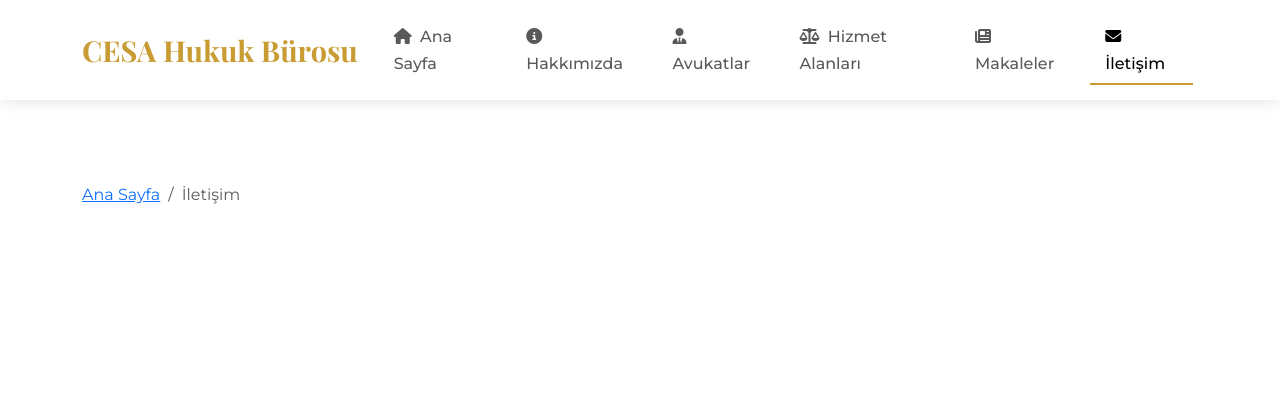
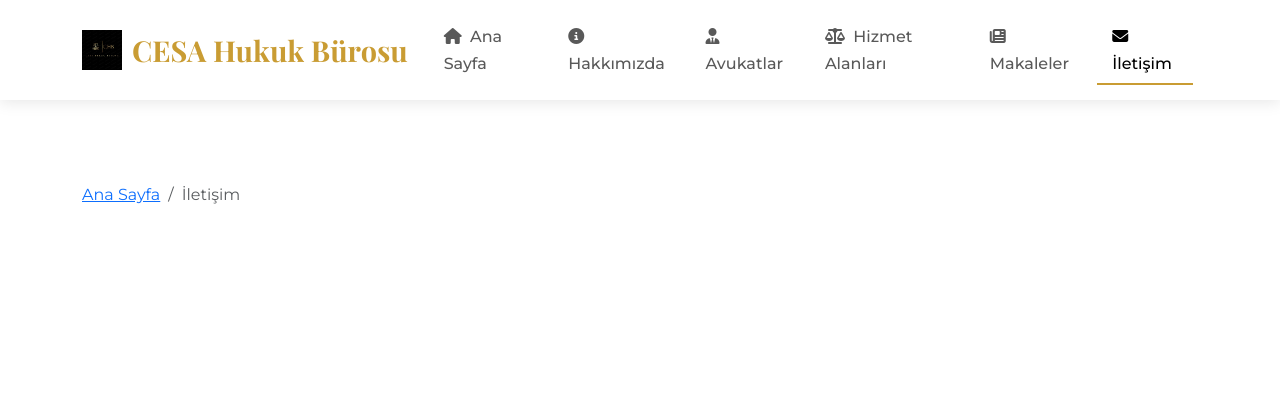
Before and after one commit to ismail2356/cesa-hukuk-burosu, a Django app: page /iletisim/ in a window 1280 px wide. Shown: the top 397 px of the page. Run offline with Django 4.2, Linux system fonts and the light colour scheme; data that the repository does not hold is empty; some libraries are stand-ins or nearby versions.

Commit message:
logo eklendi.

```diff
--- a/templates/base.html
+++ b/templates/base.html
@@ -29,12 +29,18 @@
     <meta name="yandex-verification" content="{{ site_settings.yandex_verification }}">
     {% endif %}
 
+    <!-- Favicon -->
+    <link rel="icon" type="image/png" sizes="32x32" href="{% load static %}{% static 'img/logo.png' %}">
+    <link rel="icon" type="image/png" sizes="16x16" href="{% load static %}{% static 'img/logo.png' %}">
+    <link rel="apple-touch-icon" sizes="180x180" href="{% load static %}{% static 'img/logo.png' %}">
+    <link rel="shortcut icon" href="{% load static %}{% static 'img/logo.png' %}">
+
     <!-- Open Graph / Facebook Meta -->
     <meta property="og:type" content="{% block og_type %}website{% endblock %}">
     <meta property="og:url" content="{% block og_url %}https://cesahukukdanismanlik.com{{ request.path }}{% endblock %}">
     <meta property="og:title" content="{% block og_title %}{{ block.super }}{% endblock %}">
     <meta property="og:description" content="{% block og_description %}{{ block.super }}{% endblock %}">
-    <meta property="og:image" content="{% block og_image %}https://cesahukukdanismanlik.com/static/img/og-image.jpg{% endblock %}">
+    <meta property="og:image" content="{% block og_image %}https://cesahukukdanismanlik.com{% load static %}{% static 'img/logo.png' %}{% endblock %}">
     <meta property="og:locale" content="tr_TR">
     <meta property="og:site_name" content="CESA Hukuk Bürosu">
 
@@ -99,6 +105,16 @@
             font-weight: 700;
             font-size: 1.8rem;
             color: var(--primary-color);
+        }
+
+        .navbar-brand img {
+            height: 40px;
+            margin-right: 10px;
+            transition: var(--transition);
+        }
+
+        .navbar-brand:hover img {
+            transform: scale(1.05);
         }
 
         .navbar-brand span {
@@ -341,6 +357,11 @@
                 font-size: 1.5rem;
             }
 
+            .navbar-brand img {
+                height: 35px;
+                margin-right: 8px;
+            }
+
             section {
                 padding: 50px 0;
             }
--- a/templates/includes/footer.html
+++ b/templates/includes/footer.html
@@ -1,8 +1,12 @@
+{% load static %}
 <div class="bg-dark text-white pt-5 pb-4">
     <div class="container">
         <div class="row">
             <div class="col-lg-4 col-md-6 mb-4" data-aos="fade-up" data-aos-delay="100">
-                <h5 class="mb-4">CESA Hukuk Bürosu</h5>
+                <div class="d-flex align-items-center mb-3">
+                    <img src="{% static 'img/logo.png' %}" alt="CESA Hukuk Bürosu Logo" style="height: 50px; margin-right: 15px;">
+                    <h5 class="mb-0">CESA Hukuk Bürosu</h5>
+                </div>
                 <p>Hukukun evrensel ilkelerine bağlı kalarak, teknolojik gelişmeleri ve toplumsal dönüşümleri sürekli takip ediyor; her dosyamızda yüksek sorumluluk bilinciyle hareket ediyoruz.</p>
             </div>
             <div class="col-lg-4 col-md-6 mb-4" data-aos="fade-up" data-aos-delay="200">
--- a/templates/includes/header.html
+++ b/templates/includes/header.html
@@ -1,7 +1,9 @@
+{% load static %}
 <nav class="navbar navbar-expand-lg navbar-light bg-white fixed-top">
     <div class="container">
         <a class="navbar-brand d-flex align-items-center" href="{% url 'core:home' %}">
-            <!-- Logo eklenebilir -->
+            <!-- Logo -->
+            <img src="{% static 'img/logo.png' %}" alt="CESA Hukuk Bürosu Logo" style="height: 40px; margin-right: 10px;">
             <span class="fw-bold">CESA <span>Hukuk Bürosu</span></span>
         </a>
 
```
Also changed, not shown: static/img/logo.png (added), 3 other files.
